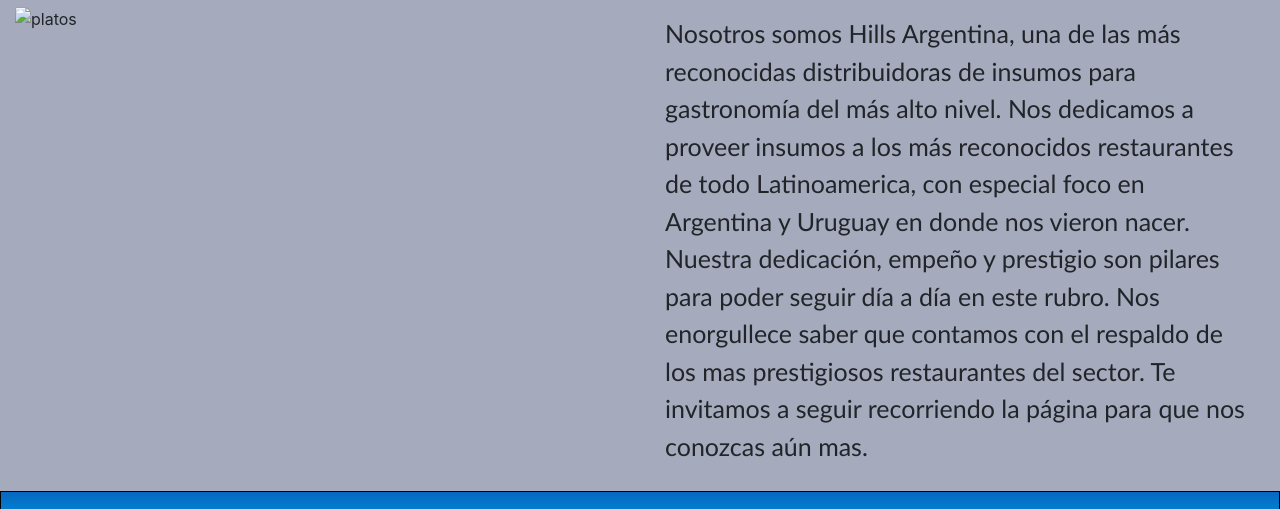
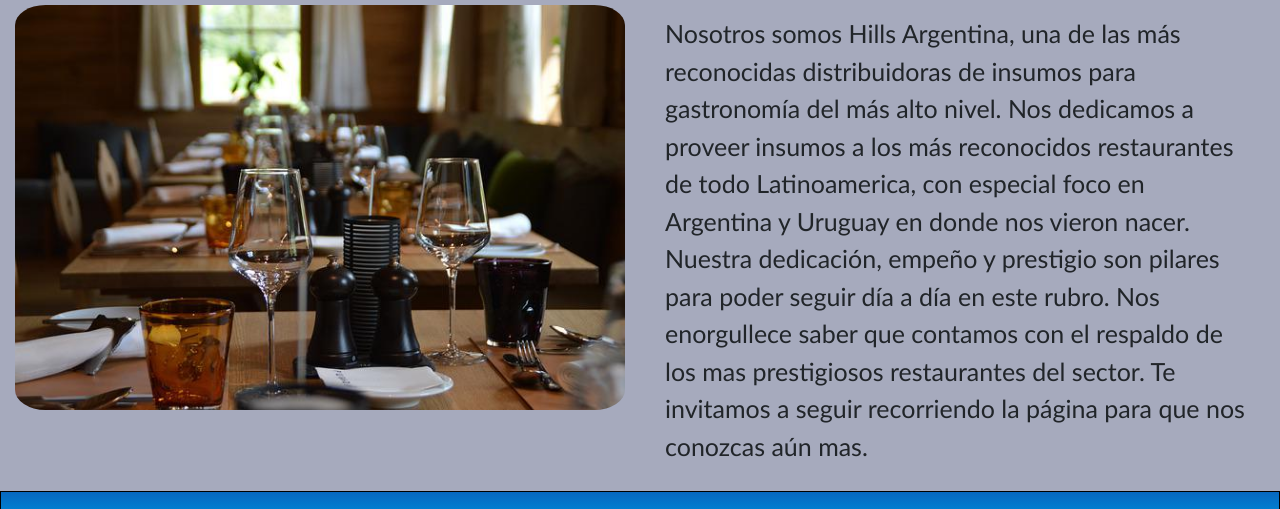
Before and after one commit to NicolasVera10/Idea-Vera, a website: page index.html in a window 1280 px wide. Shown: the part 166-675 px from the top of the page. Drawn offline with nearby package versions, Linux system fonts and the light colour scheme; files that its build step writes are made by us from their sources; the site is published under a folder, as on GitHub Pages, so addresses that start at the root find nothing.

Commit message:
Update index.html

```diff
--- a/index.html
+++ b/index.html
@@ -34,7 +34,7 @@
         <div class="container-fluid">
             <div class="row">
                 <div class="col-lg-6">
-        <img class="imagenInicio" src="/multimedia/table-g52767d7e7_640.jpg" alt="platos">
+        <img class="imagenInicio" src="./multimedia/table-g52767d7e7_640.jpg" alt="platos">
     </div>
     <div class="col-lg-6">
         <p>Nosotros somos Hills Argentina, una de las más reconocidas distribuidoras de insumos para gastronomía del más alto nivel. Nos dedicamos a proveer insumos a los más reconocidos restaurantes de todo Latinoamerica, con especial foco en Argentina y Uruguay en donde nos vieron nacer. Nuestra dedicación, empeño y prestigio son pilares para poder seguir día a día en este rubro. Nos enorgullece saber que contamos con el respaldo de los mas prestigiosos restaurantes del sector. Te invitamos a seguir recorriendo la página para que nos conozcas aún mas.
```
